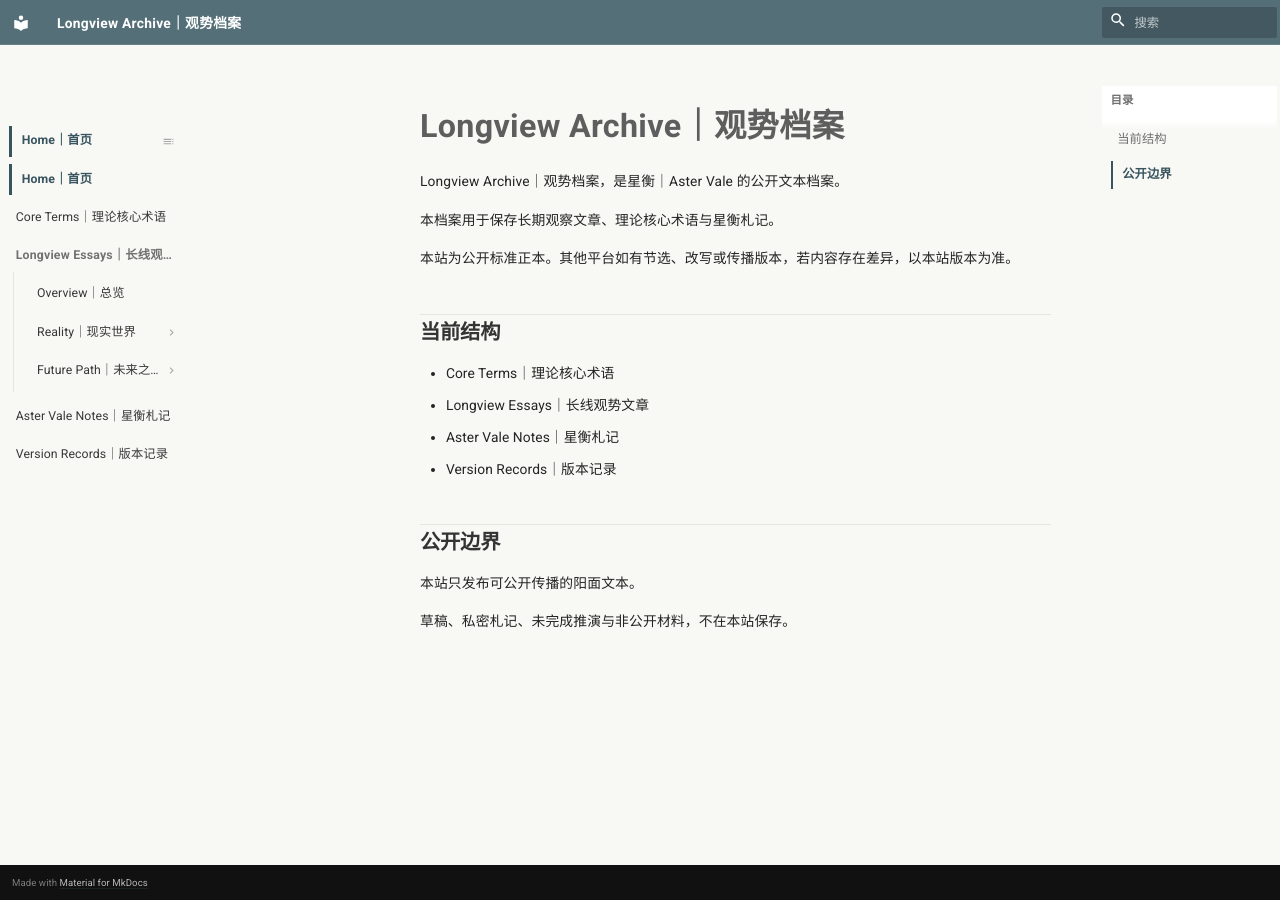
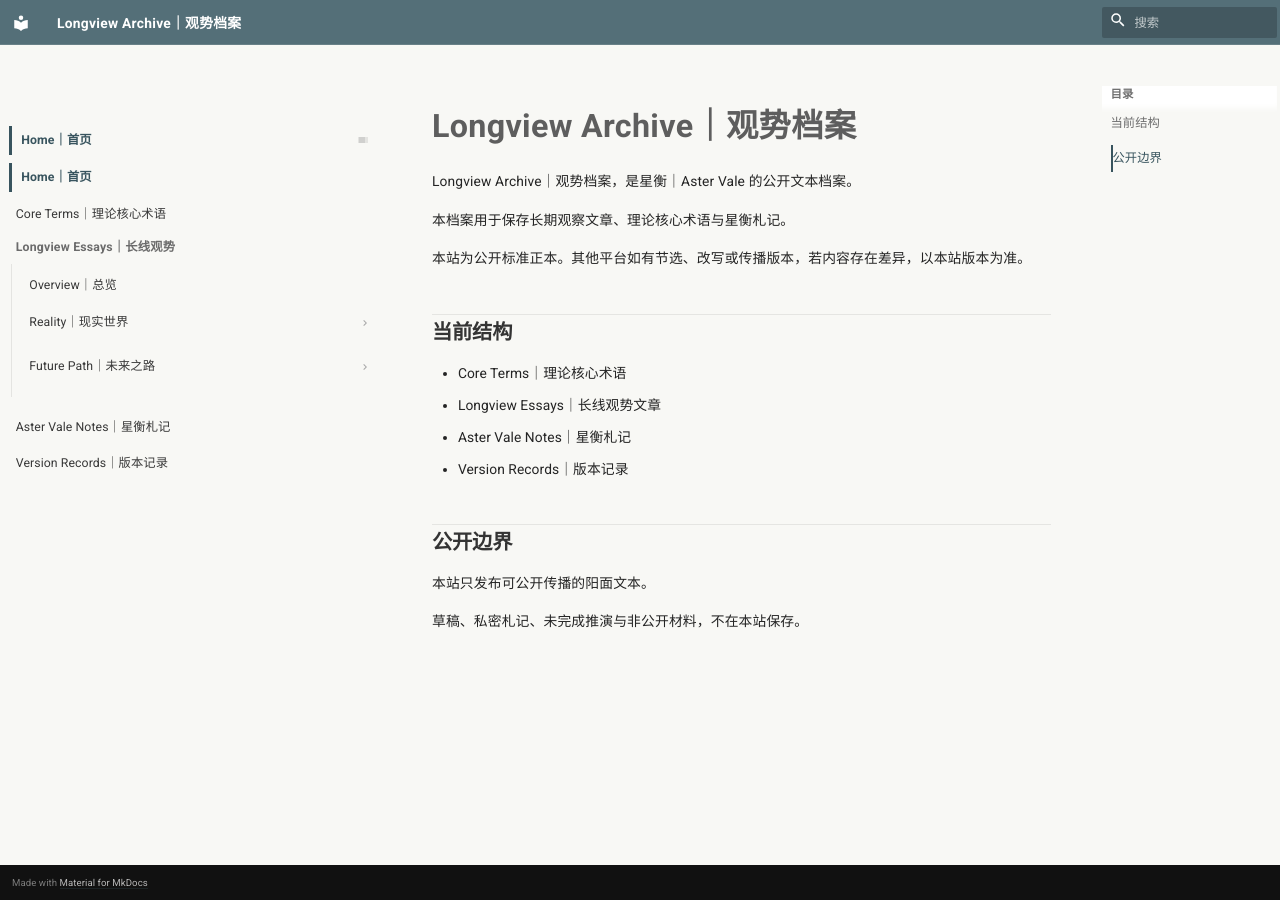
Before and after one commit to guanshi1688/longview-archive, an MkDocs documentation site: the page built from docs/index.md, in a window 1280 px wide. Built offline with MkDocs 1.6.1 and Material for MkDocs 9.7.7, drawn with Linux system fonts in a browser that asks for light colours.

Commit message:
Update sidebar styles and layout parameters
Updated styles for sidebar navigation and adjusted layout parameters.

```diff
--- a/docs/stylesheets/extra.css
+++ b/docs/stylesheets/extra.css
@@ -1,6 +1,6 @@
 /* =========================================================
    Longview Archive / 观势档案
-   MkDocs Material - Publishing System 2.0 Clean
+   MkDocs Material - Publishing System 2.1 Clean
    ========================================================= */
 
 
@@ -22,10 +22,10 @@
   --lv-accent-soft: rgba(84, 111, 120, 0.10);
 
   /* 全局布局核心参数 */
-  --lv-sidebar-width: 24rem;
+  --lv-sidebar-width: 25rem;
   --lv-content-width: 780px;
-  --lv-grid-width: 104rem;
-  --lv-content-left-gap: 2.8rem;
+  --lv-grid-width: 108rem;
+  --lv-content-left-gap: 2.6rem;
 }
 
 
@@ -128,20 +128,24 @@
     min-width: var(--lv-sidebar-width) !important;
     max-width: var(--lv-sidebar-width) !important;
     flex: 0 0 var(--lv-sidebar-width) !important;
+    padding-left: 0 !important;
+    padding-right: 0 !important;
   }
 
   .md-sidebar--primary .md-sidebar__inner {
     width: var(--lv-sidebar-width) !important;
     min-width: var(--lv-sidebar-width) !important;
     max-width: var(--lv-sidebar-width) !important;
+    padding-left: 0 !important;
+    padding-right: 0 !important;
   }
 
   .md-sidebar--primary .md-sidebar__scrollwrap {
     width: 100% !important;
     max-width: none !important;
-    margin: 0;
+    margin: 0 !important;
     padding-top: 2.2rem;
-    padding-right: 0.4rem;
+    padding-right: 0.2rem !important;
     overflow-x: hidden;
   }
 
@@ -160,7 +164,7 @@
 
 
 /* =========================================================
-   5. Left Navigation: full-width thought tree
+   5. Left Navigation: thought tree, wide text lane
    ========================================================= */
 
 .md-nav {
@@ -168,111 +172,217 @@
   line-height: 1.45;
 }
 
-/* 关键：让 Material 的真实文字容器吃满宽度 */
-.md-sidebar--primary .md-ellipsis {
-  flex: 1 1 auto;
-  min-width: 0;
-  max-width: none !important;
-  overflow: hidden;
-  text-overflow: ellipsis;
-  white-space: nowrap;
+
+/* ---------------------------------------------------------
+   5.1 Remove duplicated Material nested titles
+   --------------------------------------------------------- */
+
+/* 默认隐藏左侧导航标题层，避免 Home / Essays / Reality 重复 */
+.md-sidebar--primary .md-nav__title {
+  display: none !important;
+  position: static !important;
+  top: auto !important;
+  z-index: auto !important;
+  background: transparent !important;
+  box-shadow: none !important;
+  border: none !important;
 }
 
-/* 链接本体必须是 flex，否则箭头和文字宽度会异常 */
-.md-sidebar--primary .md-nav__link,
-.md-sidebar--primary .md-nav__title {
+/* 保留最顶部站点标题 */
+.md-sidebar--primary .md-nav--primary > .md-nav__title,
+.md-sidebar--primary > .md-sidebar__scrollwrap > .md-nav > .md-nav__title {
   display: flex !important;
   align-items: center;
-  width: 100% !important;
-  max-width: none !important;
-  min-width: 0;
-  box-sizing: border-box;
+  width: 100%;
+  font-size: 0.84rem;
+  font-weight: 700;
+  color: #333;
+  padding-top: 0.4rem;
+  padding-bottom: 0.7rem;
   white-space: nowrap;
   overflow: hidden;
   text-overflow: ellipsis;
 }
 
-/* 普通导航项 */
-.md-nav__link {
+/* 彻底关闭嵌套 nav title 的 sticky / floating 效果 */
+.md-sidebar--primary .md-nav .md-nav__title,
+.md-sidebar--primary .md-nav__title[for] {
+  display: none !important;
+  position: static !important;
+  background: transparent !important;
+  box-shadow: none !important;
+}
+
+
+/* ---------------------------------------------------------
+   5.2 Link base
+   --------------------------------------------------------- */
+
+.md-sidebar--primary .md-nav__link {
+  display: flex !important;
+  align-items: flex-start;
+  width: 100% !important;
+  max-width: none !important;
+  min-width: 0;
+  box-sizing: border-box;
   color: #383838;
-  padding-top: 0.42rem;
-  padding-bottom: 0.42rem;
+  padding-top: 0.38rem;
+  padding-bottom: 0.38rem;
   padding-left: 0.45rem;
-  padding-right: 0.25rem;
+  padding-right: 0.15rem;
   border-radius: 0;
   font-variant-numeric: tabular-nums;
+  column-gap: 0.22rem;
   transition:
     color 0.15s ease,
     background-color 0.15s ease,
     border-color 0.15s ease;
 }
 
-.md-nav__link:hover {
+.md-sidebar--primary .md-nav__link:hover {
   color: var(--lv-accent-dark);
   background-color: var(--lv-accent-soft);
 }
 
-.md-nav__title {
-  font-size: 0.84rem;
-  font-weight: 600;
-  color: #333;
-  padding-top: 0.4rem;
-  padding-bottom: 0.7rem;
+/* 真正文字容器：尽量吃满左侧宽度 */
+.md-sidebar--primary .md-nav__link .md-ellipsis {
+  flex: 1 1 auto !important;
+  width: auto !important;
+  max-width: calc(var(--lv-sidebar-width) - 3rem) !important;
+  min-width: 0 !important;
+  line-height: 1.45;
 }
 
-/* 顶层 section */
-.md-nav__item--section {
-  margin-top: 0.55rem;
+
+/* ---------------------------------------------------------
+   5.3 Top-level nav: keep one line
+   --------------------------------------------------------- */
+
+.md-sidebar--primary > .md-sidebar__scrollwrap > .md-nav > .md-nav__list > .md-nav__item > .md-nav__link,
+.md-sidebar--primary > .md-sidebar__scrollwrap > .md-nav > .md-nav__list > .md-nav__item > .md-nav__link .md-ellipsis {
+  white-space: nowrap !important;
+  overflow: hidden !important;
+  text-overflow: ellipsis !important;
 }
 
-.md-nav__item--section > .md-nav__link {
+
+/* ---------------------------------------------------------
+   5.4 Section nodes
+   --------------------------------------------------------- */
+
+.md-sidebar--primary .md-nav__item--section {
+  margin-top: 0.28rem !important;
+}
+
+.md-sidebar--primary .md-nav__item--section > .md-nav__link {
   font-weight: 650;
   color: #6b6b6b;
   letter-spacing: 0.015em;
-  margin-top: 0.55rem;
+  margin-top: 0.24rem !important;
 }
 
-/* 树线：缩小缩进，给文字更多空间 */
+/* 展开的树线：缩小缩进，把空间还给文字 */
 .md-sidebar--primary .md-nav__item .md-nav {
   border-left: 1px solid var(--lv-line);
-  margin-left: 0.25rem;
-  padding-left: 0.25rem;
+  margin-left: 0.12rem !important;
+  padding-left: 0.12rem !important;
+  margin-top: 0.08rem !important;
+  margin-bottom: 0.18rem !important;
 }
 
-/* 第二层缩进：从 1rem 压到 0.7rem */
+
+/* ---------------------------------------------------------
+   5.5 Second level: groups can wrap if needed
+   --------------------------------------------------------- */
+
 .md-sidebar--primary .md-nav__item .md-nav .md-nav__link {
-  padding-left: 0.7rem;
+  padding-left: 0.45rem !important;
+  padding-right: 0.12rem !important;
+  white-space: normal !important;
+  overflow: visible !important;
+  text-overflow: unset !important;
 }
 
-/* 第三层缩进：从 1.65rem 压到 1.05rem */
+.md-sidebar--primary .md-nav__item .md-nav .md-nav__link .md-ellipsis {
+  white-space: normal !important;
+  overflow: visible !important;
+  text-overflow: unset !important;
+  display: block !important;
+  line-height: 1.45;
+  max-width: calc(var(--lv-sidebar-width) - 3.4rem) !important;
+}
+
+
+/* ---------------------------------------------------------
+   5.6 Third level: article titles wrap naturally
+   --------------------------------------------------------- */
+
 .md-sidebar--primary .md-nav__item .md-nav .md-nav .md-nav__link {
-  padding-left: 1.05rem;
+  padding-left: 0.65rem !important;
+  padding-right: 0.1rem !important;
+  padding-top: 0.42rem !important;
+  padding-bottom: 0.42rem !important;
   font-size: 0.79rem;
   color: #555;
+  white-space: normal !important;
+  overflow: visible !important;
+  text-overflow: unset !important;
 }
 
-/* 当前激活项 */
-.md-nav__item .md-nav__link--active,
-.md-nav__item--active > .md-nav__link {
+.md-sidebar--primary .md-nav__item .md-nav .md-nav .md-nav__link .md-ellipsis {
+  white-space: normal !important;
+  overflow: visible !important;
+  text-overflow: unset !important;
+  display: block !important;
+  line-height: 1.5;
+  max-width: calc(var(--lv-sidebar-width) - 3.8rem) !important;
+}
+
+
+/* ---------------------------------------------------------
+   5.7 Active state: Kindle-like lock
+   --------------------------------------------------------- */
+
+.md-sidebar--primary .md-nav__item .md-nav__link--active,
+.md-sidebar--primary .md-nav__item--active > .md-nav__link {
   color: var(--lv-accent-dark);
   font-weight: 700;
   background: transparent;
   border-left: 3px solid var(--lv-accent-dark);
-  padding-left: 0.65rem;
+  padding-left: 0.62rem !important;
 }
 
-.md-nav__link--active {
+.md-sidebar--primary .md-nav__link--active {
   position: relative;
 }
 
-.md-nav__link--active:hover {
+.md-sidebar--primary .md-nav__link--active:hover {
   background: transparent;
 }
 
-.md-nav__icon {
+
+/* ---------------------------------------------------------
+   5.8 Icons / arrows
+   --------------------------------------------------------- */
+
+.md-sidebar--primary .md-nav__icon {
   color: var(--lv-faint);
-  flex: 0 0 auto;
+  flex: 0 0 0.8rem !important;
+  width: 0.8rem !important;
+  min-width: 0.8rem !important;
+  margin-left: 0.18rem !important;
+  margin-top: 0.12rem !important;
 }
+
+
+/* ---------------------------------------------------------
+   5.9 Empty nav protection
+   --------------------------------------------------------- */
+
+.md-sidebar--primary .md-nav__list:empty {
+  display: none !important;
+}
+
 
 /* =========================================================
    6. Breadcrumbs: archival feeling
@@ -562,52 +672,3 @@
     font-size: 0.84rem;
   }
 }
-
-/* =========================================================
-   Longview Archive - Sidebar Sticky Title Fix
-   Disable sticky nav section headers
-   ========================================================= */
-
-/* 关闭左侧导航标题吸顶 */
-.md-sidebar--primary .md-nav__title {
-  position: static !important;
-  top: auto !important;
-  z-index: auto !important;
-  background: transparent !important;
-  box-shadow: none !important;
-}
-
-/* 关闭嵌套导航标题吸顶 */
-.md-sidebar--primary .md-nav .md-nav__title {
-  position: static !important;
-  top: auto !important;
-  background: transparent !important;
-  box-shadow: none !important;
-}
-
-/* 防止滚动时标题变成白色浮层 */
-.md-sidebar--primary .md-nav__title[for] {
-  position: static !important;
-  background: transparent !important;
-}
-
-/* 去掉左侧导航标题浮动卡片感 */
-.md-sidebar--primary .md-nav__title {
-  box-shadow: none !important;
-  border: none !important;
-}
-
-/* =========================================================
-   Longview Archive - Nav Duplicate Title Fix
-   Hide Material nested nav titles that duplicate section links
-   ========================================================= */
-
-@media screen and (min-width: 76.25em) {
-  .md-sidebar--primary .md-nav:not(.md-nav--primary) > .md-nav__title {
-    display: none !important;
-  }
-
-  .md-sidebar--primary .md-nav__title[for] {
-    display: none !important;
-  }
-}
```
